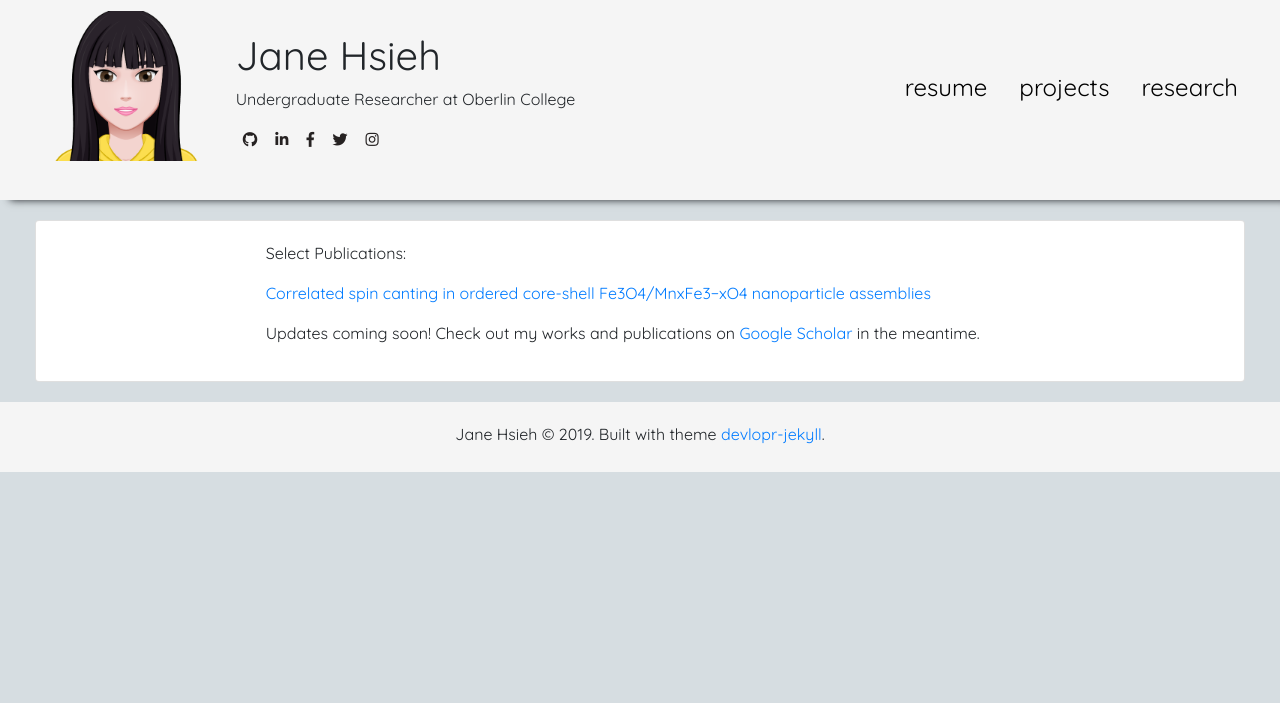
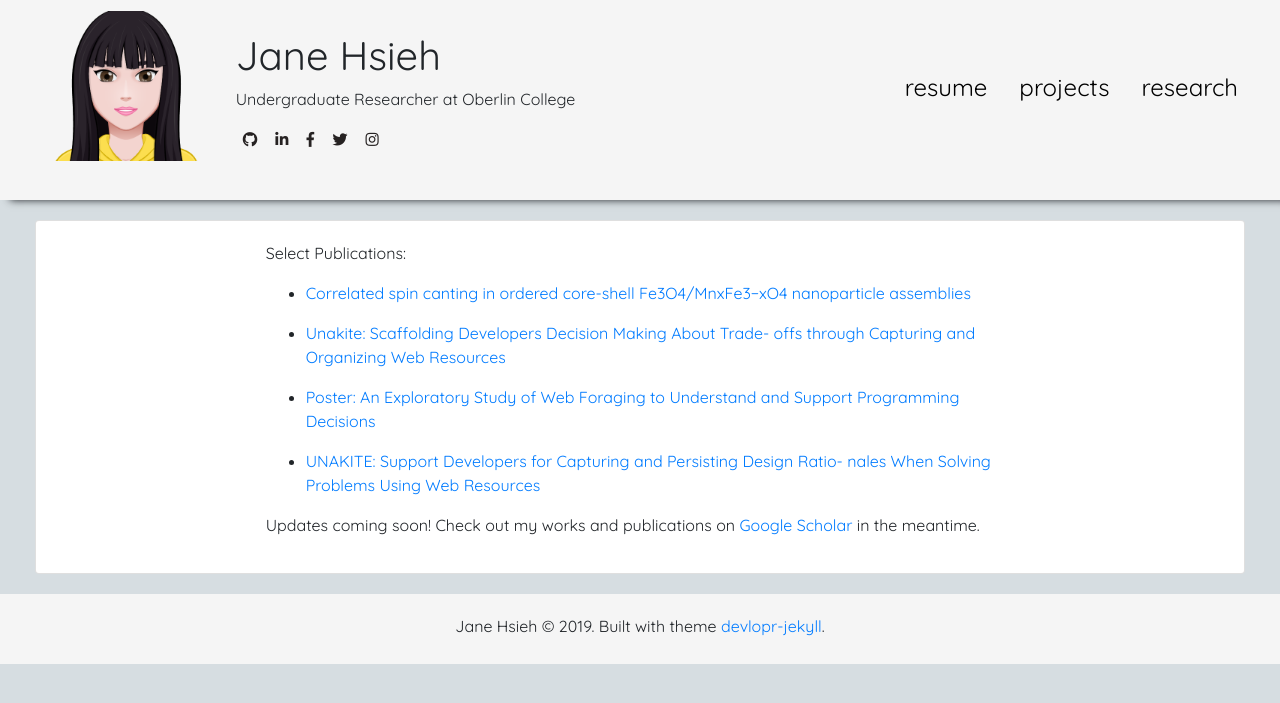
Before and after one commit to janeon/janeon.github.io, a Jekyll site: the page built from research.md, in a window 1280 px wide. Shown: the top 703 px of the page. Built offline with Jekyll 4.4.1, drawn with Linux system fonts in a browser that asks for light colours; nearby versions of some CDN libraries.

Commit message:
updating research page for all publications

```diff
--- a/research.md
+++ b/research.md
@@ -6,7 +6,13 @@ title: research
 
 Select Publications:
 
+- [Correlated spin canting in ordered core-shell Fe3O4/MnxFe3−xO4 nanoparticle assemblies](/assets/img/PhysRevB.99.094421.pdf)
 
-[Correlated spin canting in ordered core-shell Fe3O4/MnxFe3−xO4 nanoparticle assemblies](/assets/img/PhysRevB.99.094421.pdf)
+- [Unakite: Scaffolding Developers Decision Making About Trade- offs through Capturing and Organizing Web Resources](http://www.cs.cmu.edu/~NatProg/papers/p67-liu-Unakite-UIST.pdf)
+
+- [Poster: An Exploratory Study of Web Foraging to Understand and Support Programming Decisions](http://www.cs.cmu.edu/~NatProg/papers/p305-hsieh.pdf)
+
+- [UNAKITE: Support Developers for Capturing and Persisting Design Ratio- nales When Solving Problems Using Web Resources](http://www.cs.cmu.edu/~NatProg/papers/DTSHPS%20paper%207%20-%20one-page-summary-with-references%20v2.pdf)
+
 
 Updates coming soon! Check out my works and publications on [Google Scholar](https://scholar.google.com/citations?user=-Dab8wMAAAAJ&hl=en&oi=ao) in the meantime.
```
